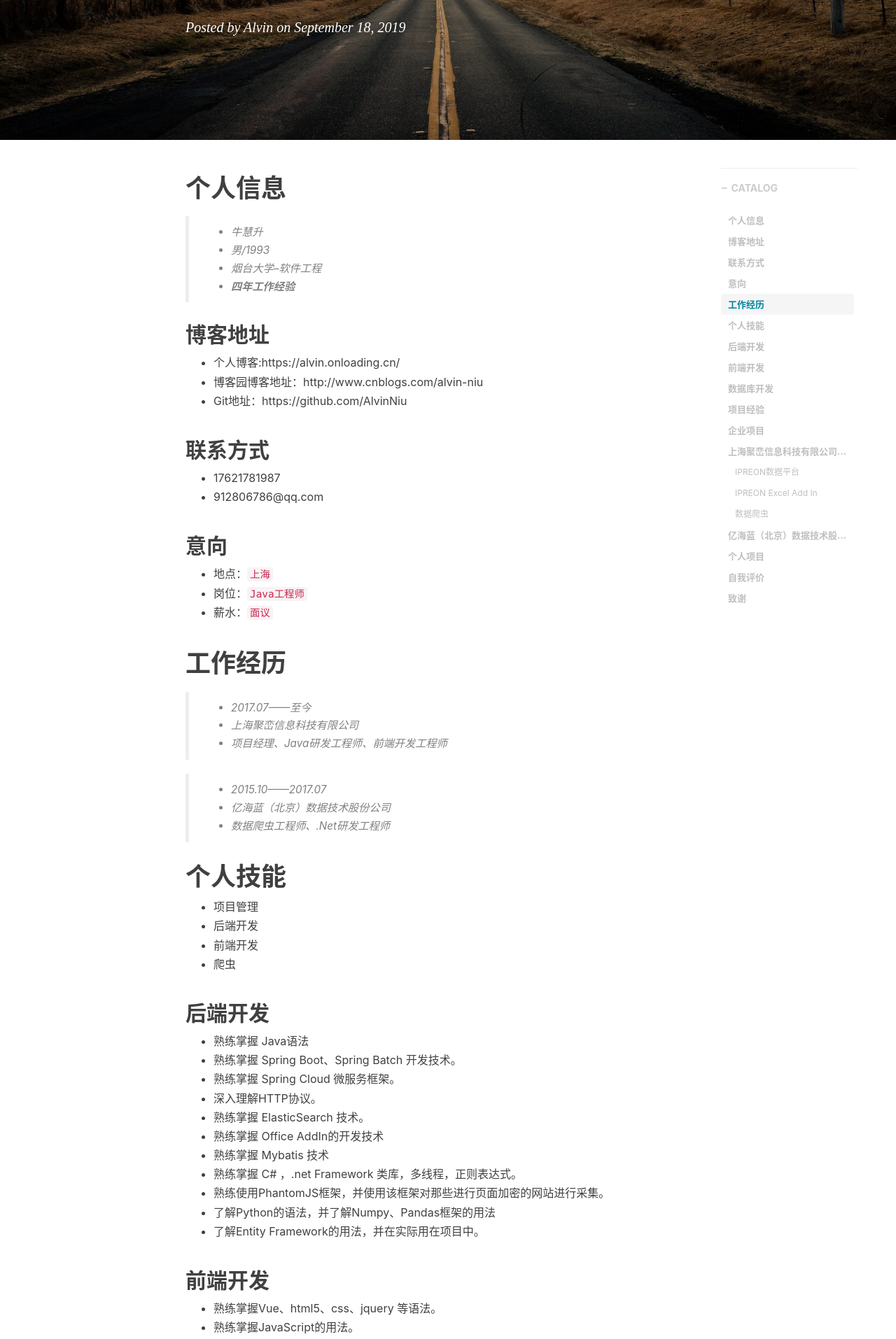
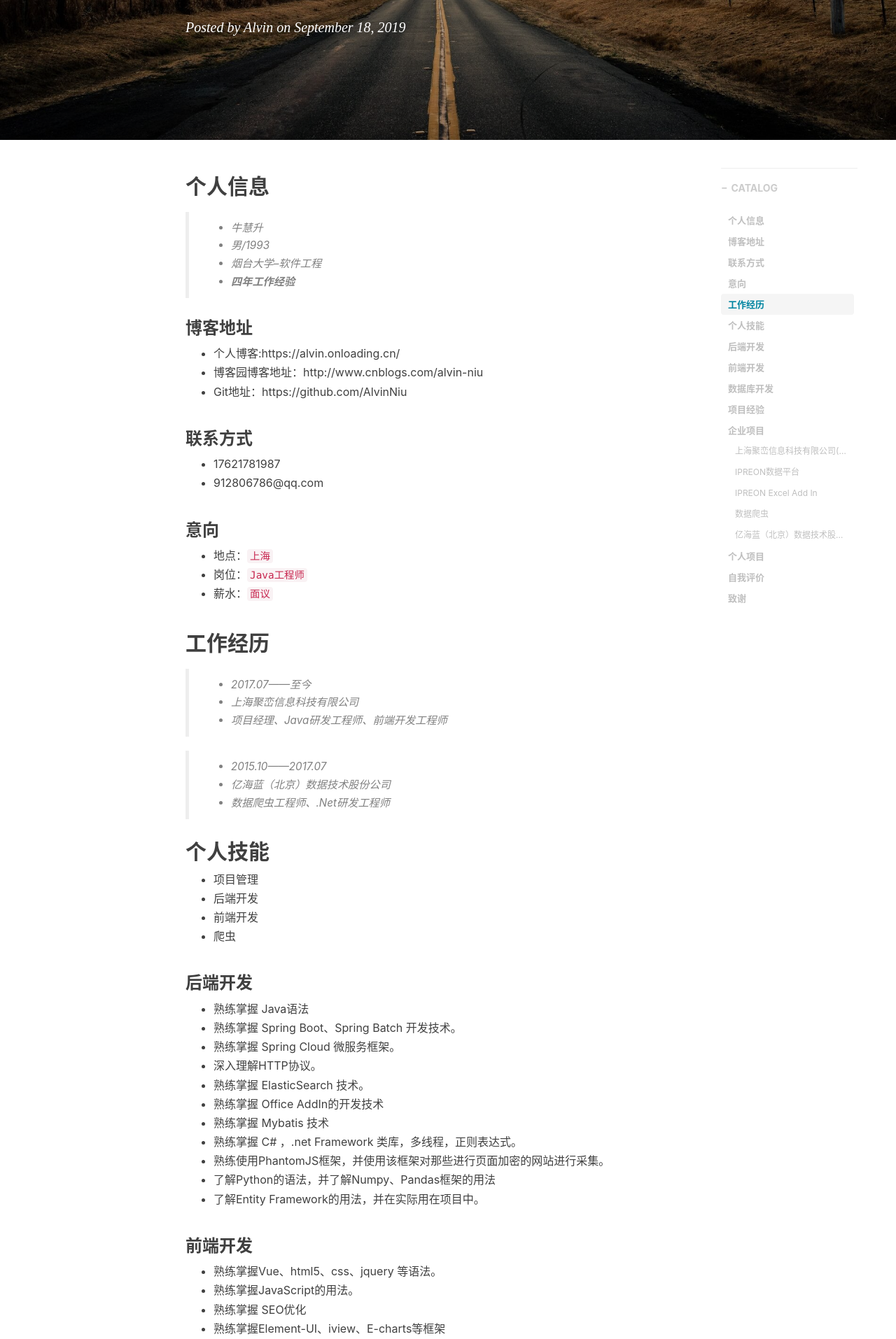
Before and after one commit to AlvinNiu/AlvinNiu.github.io, a Jekyll site: the page built from _posts/2019-09-18-resume.md, in a window 1280 px wide. Shown: the part 323-2237 px from the top of the page at 70% size. Built offline with Jekyll 4.4.1, drawn with Linux system fonts in a browser that asks for light colours; nearby versions of some CDN libraries; comment, search, counter and statistics services are not loaded.

Commit message:
简历更新

```diff
--- a/_posts/2019-09-18-resume.md
+++ b/_posts/2019-09-18-resume.md
@@ -14,30 +14,30 @@ tags:
     - 招聘
 ---
 
-# 个人信息
+## 个人信息
 >* 牛慧升
 >* 男/1993
 >* 烟台大学--软件工程
 >* **四年工作经验**
 
-## 博客地址
+### 博客地址
 
 * 个人博客:https://alvin.onloading.cn/
 * 博客园博客地址：http://www.cnblogs.com/alvin-niu
 * Git地址：https://github.com/AlvinNiu
 
-## 联系方式
+### 联系方式
 
 * 17621781987
 * 912806786@qq.com
 
-## 意向
+### 意向
 
 * 地点：`上海`
 * 岗位：`Java工程师`
 * 薪水：`面议`
 
-# 工作经历
+## 工作经历
 
 >* 2017.07——至今
 >* 上海聚峦信息科技有限公司
@@ -47,14 +47,14 @@ tags:
 >* 亿海蓝（北京）数据技术股份公司
 >* 数据爬虫工程师、.Net研发工程师
 
-# 个人技能
+## 个人技能
 
 * 项目管理
 * 后端开发
 * 前端开发
 * 爬虫
 
-## 后端开发
+### 后端开发
 
 * 熟练掌握 Java语法
 * 熟练掌握 Spring Boot、Spring Batch 开发技术。
@@ -68,7 +68,7 @@ tags:
 * 了解Python的语法，并了解Numpy、Pandas框架的用法
 * 了解Entity Framework的用法，并在实际用在项目中。
 
-## 前端开发
+### 前端开发
 
 * 熟练掌握Vue、html5、css、jquery 等语法。
 * 熟练掌握JavaScript的用法。
@@ -76,21 +76,21 @@ tags:
 * 熟练掌握Element-UI、iview、E-charts等框架
 * 熟练了解 Nginx的用法
 
-## 数据库开发
+### 数据库开发
 
 * 熟练掌握Sql语法的使用。
 * 熟练掌握 mysql、postgresql 等关系数据库的开发和管理。
 * 熟练掌握 MongoDB NoSql数据库。
 
-# 项目经验
+## 项目经验
 
 * 想要技术成长，必须经过项目的洗礼
 
-## 企业项目
+### 企业项目
 
-### 上海聚峦信息科技有限公司(2017.07——至今)
+#### 上海聚峦信息科技有限公司(2017.07——至今)
 
-#### IPREON数据平台
+##### IPREON数据平台
 
 - 链接地址：https://datahub.ipreon.com/viewer/2010003827/?year=2018&period=FY
 - 项目介绍
@@ -111,7 +111,7 @@ tags:
 > 设计API文档
 > 开发前端页面，使用Vue 技术，用到了Element、Echarts框架
 
-#### IPREON Excel Add In
+##### IPREON Excel Add In
 
 - 项目在Excel加载项中可以搜索到
 - 项目介绍
@@ -126,7 +126,7 @@ tags:
 
 > 这个项目分了两块，1.自定义公式，2.页面开发。自定义公式使用Share AddIn 技术开发，页面使用Vue 、Echarts、Office AddIn等框架开发，由于用到的技术比较新，国内几乎没有资料，所以都是看官方文档，一点点探索开发出来的
 
-#### 数据爬虫
+##### 数据爬虫
 - 项目介绍
 > 该项目用于采集各个网站的数据，并将数据合并到现有数据库中
 - 使用技术
@@ -137,7 +137,7 @@ tags:
 - 负责内容
 > 开发代理池服务、开发爬虫框架，该爬虫框架集成了WebMegic与MongoDB Template，将采集到的数据解析后直接存储至MongoDB。通过定时任务，采集需要的数据
 
-### 亿海蓝（北京）数据技术股份公司(2015.10——2017.07)
+#### 亿海蓝（北京）数据技术股份公司(2015.10——2017.07)
 
 > 由于很久之前的项目了，此处就不过多描述了
 
@@ -156,7 +156,7 @@ tags:
 * 爬地图
 > 用到的技术：Windows Service、MySql、正则表达式。
 
-## 个人项目
+### 个人项目
 
 * 爬虫类库
 >        使用C#开发，WebRequest作为基础，把请求封装起来，用起来可以只传输一个地址，就可以获取到请求返回的内容。
@@ -167,7 +167,7 @@ tags:
 
 > 使用C#开发，通过获取网络上所有的免费代理，使用服务保持一个永远处于活跃状态的代理池，为了爬虫封IP所用。使用MySql数据库，具体实现方法，见面详细了解
 
-# 自我评价
+## 自我评价
 爱讲道理的程序员
-# 致谢
+## 致谢
 感谢看到最后，希望与您一起共事。
```
